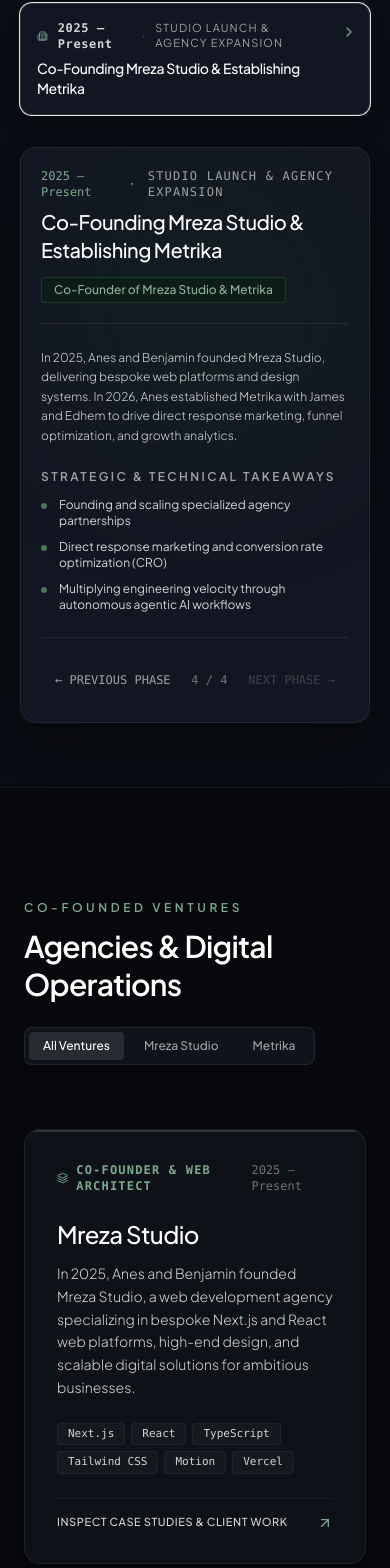
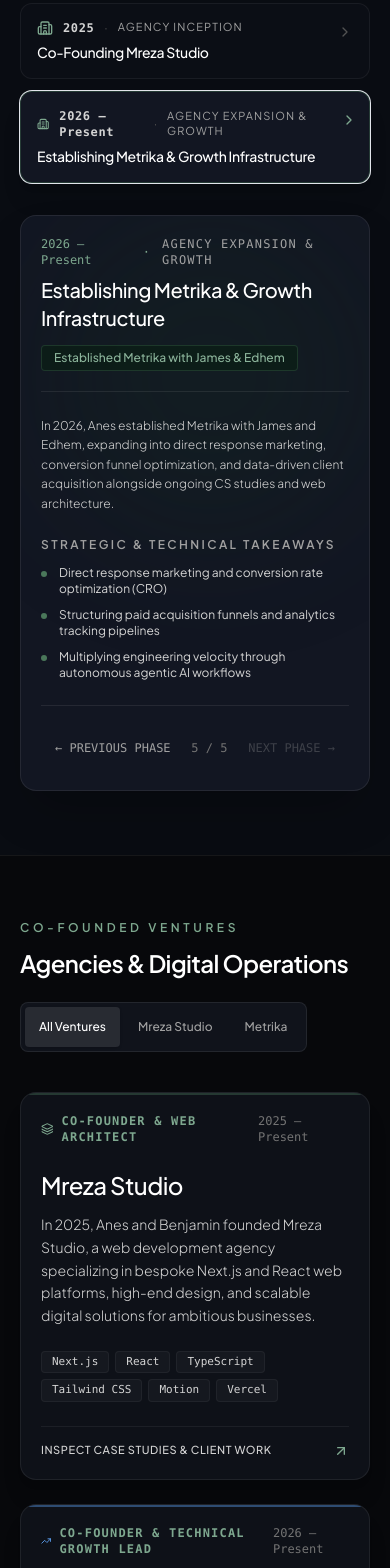
Before and after one commit to djuuuma/Anes-Portfolio-v2, a React (Vite) app: page / in a window 390 px wide. Shown: the part 3607-5175 px from the top of the page. Built offline with nearby package versions, Linux system fonts and the light colour scheme; a web font is replaced by a local one.

Commit message:
fix: update timeline so 2025 is Mreza Studio founding and 2026 is Present

```diff
--- a/src/components/ContactSection.tsx
+++ b/src/components/ContactSection.tsx
@@ -42,46 +42,46 @@
   };
 
   return (
-    <section id="contact" className="py-28 md:py-36 bg-[#090b10] border-t border-white/[0.06] relative">
-      <div className="max-w-6xl mx-auto px-6 sm:px-8">
+    <section id="contact" className="py-16 sm:py-24 md:py-36 bg-[#090b10] border-t border-white/[0.06] relative">
+      <div className="max-w-6xl mx-auto px-5 sm:px-8">
         {/* Section Header */}
-        <div className="text-center max-w-2xl mx-auto mb-20">
+        <div className="text-center max-w-2xl mx-auto mb-12 sm:mb-20">
           <p className="text-xs font-semibold tracking-[0.3em] uppercase text-luxury-green mb-3">
             INITIATE CONTACT
           </p>
-          <h2 className="font-serif-luxury text-3xl sm:text-4xl md:text-5xl font-normal tracking-wide text-white leading-tight">
+          <h2 className="font-serif-luxury text-2xl sm:text-4xl md:text-5xl font-normal tracking-wide text-white leading-tight">
             Direct Inquiries & Collaboration
           </h2>
-          <div className="w-12 h-[1px] bg-[#2d5a3f]/60 mx-auto mt-6" />
+          <div className="w-12 h-[1px] bg-[#2d5a3f]/60 mx-auto mt-5 sm:mt-6" />
         </div>
 
-        <div className="grid grid-cols-1 lg:grid-cols-12 gap-12 lg:gap-16 items-start">
+        <div className="grid grid-cols-1 lg:grid-cols-12 gap-8 lg:gap-16 items-start">
           {/* Left Column: Direct Channels & Information */}
-          <div className="lg:col-span-5 space-y-8">
+          <div className="lg:col-span-5 space-y-6 sm:space-y-8">
             <div>
-              <h3 className="font-serif-luxury text-2xl font-normal text-white mb-3">
+              <h3 className="font-serif-luxury text-xl sm:text-2xl font-normal text-white mb-3">
                 Let's Build Together
               </h3>
-              <p className="text-sm text-neutral-400 font-light leading-relaxed">
+              <p className="text-xs sm:text-sm text-neutral-400 font-light leading-relaxed">
                 Whether you're looking for bespoke web development via Mreza Studio, direct response marketing via Metrika, or technical engineering collaborations, my inbox is open.
               </p>
             </div>
 
             {/* Direct Email Card with 1-click copy */}
-            <div className="p-6 rounded-xl bg-[#0f121a] border border-white/[0.08] space-y-3">
+            <div className="p-5 sm:p-6 rounded-xl bg-[#0f121a] border border-white/[0.08] space-y-3">
               <span className="text-[11px] font-mono uppercase tracking-widest text-neutral-400">
                 DIRECT INBOX
               </span>
               <div className="flex items-center justify-between gap-3">
                 <a
                   href={`mailto:${profile.contactEmail}`}
-                  className="font-mono text-sm sm:text-base text-neutral-200 hover:text-luxury-green transition-colors truncate"
+                  className="font-mono text-xs sm:text-base text-neutral-200 hover:text-luxury-green transition-colors truncate"
                 >
                   {profile.contactEmail}
                 </a>
                 <button
                   onClick={copyEmail}
-                  className="px-3 py-1.5 rounded bg-white/5 hover:bg-white/10 text-xs text-neutral-300 hover:text-white transition-colors flex items-center gap-1.5 shrink-0 cursor-pointer"
+                  className="min-h-[44px] px-3.5 py-2 rounded-lg bg-white/5 hover:bg-white/10 active:scale-95 text-xs text-neutral-300 hover:text-white transition-all flex items-center gap-1.5 shrink-0 cursor-pointer"
                   title="Copy email address"
                 >
                   {copied ? (
--- a/src/components/VentureDetailModal.tsx
+++ b/src/components/VentureDetailModal.tsx
@@ -16,19 +16,22 @@
   if (!venture) return null;
 
   return (
-    <div className="fixed inset-0 z-50 flex items-center justify-center p-4 sm:p-6 overflow-y-auto">
+    <div className="fixed inset-0 z-50 flex items-end sm:items-center justify-center p-0 sm:p-6 overflow-y-auto">
       {/* Backdrop */}
       <div
         className="fixed inset-0 bg-black/85 backdrop-blur-md transition-opacity"
         onClick={onClose}
       />
 
-      {/* Modal Dialog */}
-      <div className="relative w-full max-w-3xl bg-[#0c0f16] border border-white/10 rounded-2xl shadow-2xl p-6 sm:p-10 z-10 my-8 max-h-[90vh] overflow-y-auto">
+      {/* Modal Dialog / Mobile Bottom Sheet */}
+      <div className="relative w-full max-w-3xl bg-[#0c0f16] border-t sm:border border-white/10 rounded-t-3xl sm:rounded-2xl shadow-2xl p-5 sm:p-10 z-10 max-h-[88vh] sm:max-h-[90vh] overflow-y-auto animate-in slide-in-from-bottom-6 sm:slide-in-from-bottom-0 duration-300">
+        {/* Mobile Pull Handle Indicator */}
+        <div className="w-12 h-1.5 rounded-full bg-white/20 mx-auto mb-4 sm:hidden" />
+
         {/* Close Button */}
         <button
           onClick={onClose}
-          className="absolute top-6 right-6 p-2 rounded-lg text-neutral-400 hover:text-white bg-white/5 hover:bg-white/10 transition-colors cursor-pointer"
+          className="absolute top-4 sm:top-6 right-4 sm:right-6 min-w-[44px] min-h-[44px] flex items-center justify-center rounded-lg text-neutral-400 hover:text-white bg-white/5 hover:bg-white/10 active:scale-95 transition-all cursor-pointer"
           aria-label="Close modal"
         >
           <X className="w-5 h-5" />
@@ -176,19 +179,19 @@
         </div>
 
         {/* Action Footer */}
-        <div className="pt-6 border-t border-white/[0.08] flex flex-col sm:flex-row items-center justify-between gap-4">
+        <div className="pt-6 border-t border-white/[0.08] flex flex-col sm:flex-row items-center justify-between gap-3 sm:gap-4">
           <button
             onClick={() => {
               onClose();
               onInquire();
             }}
-            className="w-full sm:w-auto px-7 py-3 bg-luxury-green-button text-xs font-semibold tracking-wider uppercase rounded transition-all cursor-pointer"
+            className="w-full sm:w-auto min-h-[48px] px-7 py-3 bg-luxury-green-button text-xs font-semibold tracking-wider uppercase rounded-xl sm:rounded transition-all active:scale-[0.98] cursor-pointer"
           >
             DISCUSS PROJECT OR ENGAGEMENT
           </button>
           <button
             onClick={onClose}
-            className="w-full sm:w-auto px-5 py-2.5 text-xs text-neutral-400 hover:text-white transition-colors cursor-pointer"
+            className="w-full sm:w-auto min-h-[44px] px-5 py-2.5 text-xs text-neutral-400 hover:text-white transition-colors cursor-pointer flex items-center justify-center"
           >
             CLOSE
           </button>
--- a/src/components/VenturesSection.tsx
+++ b/src/components/VenturesSection.tsx
@@ -19,24 +19,24 @@
       : ventures.filter((v) => v.id === selectedVentureId);
 
   return (
-    <section id="ventures" className="py-28 md:py-36 bg-[#07080b] border-t border-white/[0.06] relative">
-      <div className="max-w-6xl mx-auto px-6 sm:px-8">
+    <section id="ventures" className="py-16 sm:py-24 md:py-36 bg-[#07080b] border-t border-white/[0.06] relative">
+      <div className="max-w-6xl mx-auto px-5 sm:px-8">
         {/* Section Header */}
-        <div className="flex flex-col md:flex-row md:items-end justify-between mb-16 gap-6">
+        <div className="flex flex-col md:flex-row md:items-end justify-between mb-10 sm:mb-16 gap-6">
           <div>
             <p className="text-xs font-semibold tracking-[0.3em] uppercase text-luxury-green mb-3">
               CO-FOUNDED VENTURES
             </p>
-            <h2 className="font-serif-luxury text-3xl sm:text-4xl md:text-5xl font-semibold tracking-tight text-white leading-tight">
+            <h2 className="font-serif-luxury text-2xl sm:text-4xl md:text-5xl font-semibold tracking-tight text-white leading-tight">
               Agencies & Digital Operations
             </h2>
           </div>
 
           {/* Filter Tabs */}
-          <div className="flex items-center gap-1.5 p-1 bg-[#10131b] border border-white/[0.08] rounded-lg self-start md:self-auto">
+          <div className="flex items-center gap-1 p-1 bg-[#10131b] border border-white/[0.08] rounded-lg self-start md:self-auto overflow-x-auto max-w-full">
             <button
               onClick={() => setSelectedVentureId('all')}
-              className={`px-3.5 py-1.5 text-xs font-medium rounded transition-colors cursor-pointer ${
+              className={`min-h-[40px] px-3.5 py-2 text-xs font-medium rounded transition-colors cursor-pointer whitespace-nowrap ${
                 selectedVentureId === 'all'
                   ? 'bg-white/10 text-white shadow-sm'
                   : 'text-neutral-400 hover:text-white'
@@ -46,7 +46,7 @@
             </button>
             <button
               onClick={() => setSelectedVentureId('mreza-studio')}
-              className={`px-3.5 py-1.5 text-xs font-medium rounded transition-colors cursor-pointer ${
+              className={`min-h-[40px] px-3.5 py-2 text-xs font-medium rounded transition-colors cursor-pointer whitespace-nowrap ${
                 selectedVentureId === 'mreza-studio'
                   ? 'bg-white/10 text-white shadow-sm'
                   : 'text-neutral-400 hover:text-white'
@@ -56,7 +56,7 @@
             </button>
             <button
               onClick={() => setSelectedVentureId('metrika-agency')}
-              className={`px-3.5 py-1.5 text-xs font-medium rounded transition-colors cursor-pointer ${
+              className={`min-h-[40px] px-3.5 py-2 text-xs font-medium rounded transition-colors cursor-pointer whitespace-nowrap ${
                 selectedVentureId === 'metrika-agency'
                   ? 'bg-white/10 text-white shadow-sm'
                   : 'text-neutral-400 hover:text-white'
@@ -68,12 +68,12 @@
         </div>
 
         {/* Ventures Grid - 2 Column balanced layout */}
-        <div className="grid grid-cols-1 md:grid-cols-2 gap-8">
+        <div className="grid grid-cols-1 md:grid-cols-2 gap-6 sm:gap-8">
           {filteredVentures.map((venture) => (
             <div
               key={venture.id}
               onClick={() => onSelectVenture(venture)}
-              className="group bg-[#0e1118] hover:bg-[#131722] border border-white/[0.07] hover:border-[#386b4d]/50 rounded-2xl p-8 sm:p-10 flex flex-col justify-between transition-all duration-300 shadow-xl cursor-pointer hover:-translate-y-1 relative overflow-hidden"
+              className="group bg-[#0e1118] hover:bg-[#131722] border border-white/[0.07] hover:border-[#386b4d]/50 rounded-2xl p-5 sm:p-8 md:p-10 flex flex-col justify-between transition-all duration-300 shadow-xl cursor-pointer active:scale-[0.99] sm:hover:-translate-y-1 relative overflow-hidden"
             >
               {/* Subtle accent line on top */}
               <div
--- a/src/data/initialData.ts
+++ b/src/data/initialData.ts
@@ -182,17 +182,31 @@
     metrics: 'Shipped Multiple Enterprise & Clinic Platforms',
   },
   {
-    year: '2025 — Present',
-    phase: 'Studio Launch & Agency Expansion',
-    title: 'Co-Founding Mreza Studio & Establishing Metrika',
+    year: '2025',
+    phase: 'Agency Inception',
+    title: 'Co-Founding Mreza Studio',
     category: 'agency',
     description:
-      'In 2025, Anes and Benjamin founded Mreza Studio, delivering bespoke web platforms and design systems. In 2026, Anes established Metrika with James and Edhem to drive direct response marketing, funnel optimization, and growth analytics.',
+      'In 2025, Anes and Benjamin founded Mreza Studio as a specialized web development agency, engineering bespoke Next.js and React platforms, high-end design systems, and digital infrastructure for ambitious businesses.',
     keyLearnings: [
-      'Founding and scaling specialized agency partnerships',
+      'Founding and structuring a specialized web development studio',
+      'Delivering high-converting, accessible user interfaces with motion architecture',
+      'Establishing standard operating procedures (SOPs) for rapid client delivery',
+    ],
+    metrics: 'Founded Mreza Studio with Benjamin',
+  },
+  {
+    year: '2026 — Present',
+    phase: 'Agency Expansion & Growth',
+    title: 'Establishing Metrika & Growth Infrastructure',
+    category: 'agency',
+    description:
+      'In 2026, Anes established Metrika with James and Edhem, expanding into direct response marketing, conversion funnel optimization, and data-driven client acquisition alongside ongoing CS studies and web architecture.',
+    keyLearnings: [
       'Direct response marketing and conversion rate optimization (CRO)',
+      'Structuring paid acquisition funnels and analytics tracking pipelines',
       'Multiplying engineering velocity through autonomous agentic AI workflows',
     ],
-    metrics: 'Co-Founder of Mreza Studio & Metrika',
+    metrics: 'Established Metrika with James & Edhem',
   },
 ];
```
